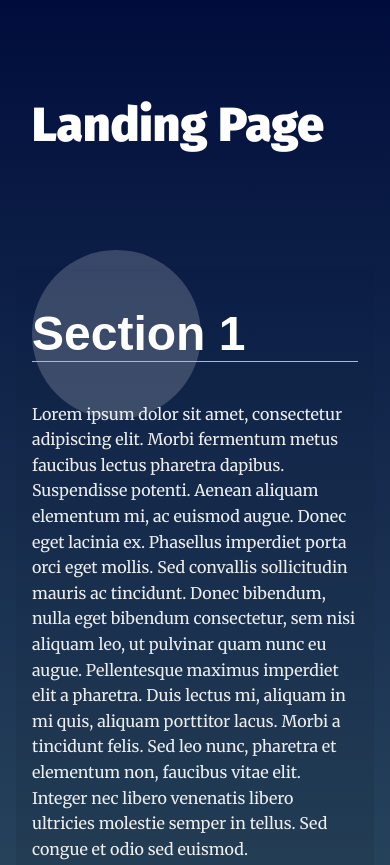
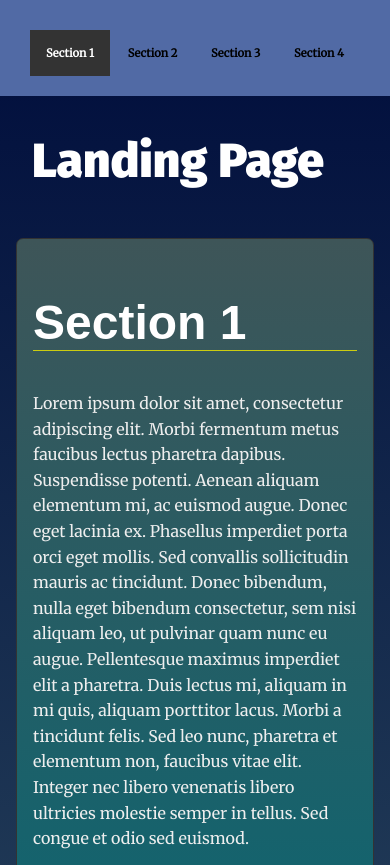
Before and after one commit to anantakrroy/FrontendNanodegree, a plain HTML site: page Project2/index.html in a window 390 px wide. Shown: the top 865 px of the page. Drawn offline with Linux system fonts and the light colour scheme.

Commit message:
Project 2 - final submission

```diff
--- a/Project2/css/styles.css
+++ b/Project2/css/styles.css
@@ -8,25 +8,26 @@
  *
 */
 
+/* ---- Base Rules ---- */
 
-/* ---- Base Rules ---- */
 body {
-    background: rgb(136,203,171);
-    background: linear-gradient(0deg, rgba(136,203,171,1) 0%, rgba(0,13,60,1) 100%);
+    background: rgb(136, 203, 171);
+    background: linear-gradient(0deg, rgba(136, 203, 171, 1) 0%, rgba(0, 13, 60, 1) 100%);
     margin: 0;
     font-family: 'Merriweather', serif;
     color: #fff;
 }
 
+/* Typeography General*/
 
-/* Typeography General*/
 h1 {
     font-family: 'Fira Sans', sans-serif;
     font-size: 3em;
-    margin: 2em 1rem;
+    margin: 1em 1rem;
+    padding: 1em 0 0;
 }
 
-@media only screen and (min-width: 35em){
+@media only screen and (min-width: 35em) {
     h1 {
         font-size: 7em;
         margin: 2em 4rem 1em;
@@ -45,7 +46,18 @@ p {
     color: #eee;
 }
 
+@media only screen and (min-width: 320px) and (max-width: 414px) {
+    li {
+        text-decoration: none;
+        font-size: 0.7em;
+    }
+    .navbar__menu .menu__link {
+        padding: none;
+    }
+}
+
 /* ---- Layout Rules ---- */
+
 main {
     margin: 10vh 1em 10vh;
 }
@@ -60,23 +72,22 @@ section {
     min-height: 80vh;
 }
 
-
 /* ---- Module Rules ---- */
 
 /* Navigation Styles*/
+
+.navbar__menu {
+    margin: 30px;
+}
+
 .navbar__menu ul {
     padding-left: 0;
     margin: 0;
     text-align: right;
 }
 
-.navbar__menu li {
-    display: inline-block;
-}
-
 .navbar__menu .menu__link {
-    display: block;
-    padding: 1em;
+    padding: 1em 1em;
     font-weight: bold;
     text-decoration: none;
     color: #000;
@@ -88,35 +99,64 @@ section {
     transition: ease 0.3s all;
 }
 
+ul {
+    display: flex;
+    justify-content: space-between;
+    text-decoration: none;
+    list-style-type: none;
+}
+
 /* Header Styles */
+
 .page__header {
-    background: #fff;
+    background: rgb(81, 106, 165);
     position: fixed;
     top: 0;
     width: 100%;
     z-index: 5;
+    height: 6rem;
+}
+
+/* Active section styles */
+
+.active__section {
+    background: linear-gradient(0deg, rgb(5, 104, 117) 0%, rgb(62, 85, 88) 100%);
+    border: solid #333 0.5px;
+    border-radius: 7px;
+}
+
+/* Active link styles */
+
+.active__link {
+    background: #333;
+    padding: 1em 1em;
+    font-weight: bold;
+    text-decoration: none;
+    color: #fff;
 }
 
 /* Footer Styles */
+
 .page__footer {
     background: #000;
     padding: 3em;
     color: #fff;
 }
 
-.page__footer p{
+.page__footer p {
     color: #fff;
 }
 
+/* ---- Theme Rules ---- */
 
-/* ---- Theme Rules ---- */
 /* Landing Container Styles */
+
 .landing__container {
     padding: 1em;
     text-align: left;
 }
 
-@media only screen and (min-width: 35em){
+@media only screen and (min-width: 35em) {
     .landing__container {
         max-width: 50em;
         padding: 4em;
@@ -130,8 +170,11 @@ section:nth-of-type(even) .landing__container {
 }
 
 /* Background Circles */
+
 /* Note that background circles are created with psuedo elements before and after */
+
 /* Circles appear to be random do to use of :nth-of-type psuedo class */
+
 section:nth-of-type(odd) .landing__container::before {
     content: '';
     background: rgba(255, 255, 255, 0.187);
@@ -146,8 +189,8 @@ section:nth-of-type(odd) .landing__container::before {
 
 section:nth-of-type(even) .landing__container::before {
     content: '';
-    background: rgb(255,255,255);
-    background: linear-gradient(0deg, rgba(255,255,255,.1) 0%, rgba(255,255,255,.2) 100%);
+    background: rgb(255, 255, 255);
+    background: linear-gradient(0deg, rgba(255, 255, 255, .1) 0%, rgba(255, 255, 255, .2) 100%);
     position: absolute;
     top: 3em;
     right: 3em;
@@ -161,8 +204,8 @@ section:nth-of-type(even) .landing__container::before {
 
 section:nth-of-type(3n) .landing__container::after {
     content: '';
-    background: rgb(255,255,255);
-    background: linear-gradient(0deg, rgba(255,255,255,.1) 0%, rgba(255,255,255,.2) 100%);
+    background: rgb(255, 255, 255);
+    background: linear-gradient(0deg, rgba(255, 255, 255, .1) 0%, rgba(255, 255, 255, .2) 100%);
     position: absolute;
     right: 0;
     bottom: 0;
@@ -176,8 +219,8 @@ section:nth-of-type(3n) .landing__container::after {
 
 section:nth-of-type(3n + 1) .landing__container::after {
     content: '';
-    background: rgb(255,255,255);
-    background: linear-gradient(0deg, rgba(255,255,255,.1) 0%, rgba(255,255,255,.2) 100%);
+    background: rgb(255, 255, 255);
+    background: linear-gradient(0deg, rgba(255, 255, 255, .1) 0%, rgba(255, 255, 255, .2) 100%);
     position: absolute;
     right: 20vw;
     bottom: -5em;
@@ -189,10 +232,12 @@ section:nth-of-type(3n + 1) .landing__container::after {
     transition: ease 0.5s all;
 }
 
+/* ---- Theme State Rules ---- */
 
-/* ---- Theme State Rules ---- */
 /* Section Active Styles */
+
 /* Note: your-active-class class is applied through javascript. You should update the class here and in the index.html to what you set in your javascript file.  */
+
 section.your-active-class {
     background: rgb(0, 0, 0);
     background: linear-gradient(0deg, rgba(0, 0, 0, 0.1) 0%, rgba(0, 0, 0, 0) 100%);
@@ -209,15 +254,12 @@ section.your-active-class .landing__container::after {
 }
 
 /* Section Active Styles Keyframe Animations */
+
 @keyframes rotate {
-	from {
-		transform: rotate(0deg)
-		           translate(-1em)
-		           rotate(0deg);
-	}
-	to {
-		transform: rotate(360deg)
-		           translate(-1em)
-		           rotate(-360deg);
-	}
+    from {
+        transform: rotate(0deg) translate(-1em) rotate(0deg);
+    }
+    to {
+        transform: rotate(360deg) translate(-1em) rotate(-360deg);
+    }
 }
--- a/Project2/index.html
+++ b/Project2/index.html
@@ -1,14 +1,17 @@
 <!DOCTYPE html>
 <html lang="en">
+
 <head>
   <meta charset="UTF-8">
   <meta name="viewport" content="width=device-width, initial-scale=1.0">
   <meta http-equiv="X-UA-Compatible" content="ie=edge">
   <title>Manipulating the DOM</title>
   <!-- Load Google Fonts -->
-  <link href="https://fonts.googleapis.com/css?family=Fira+Sans:900|Merriweather&display=swap" rel="stylesheet">  <!-- Load Styles -->
+  <link href="https://fonts.googleapis.com/css?family=Fira+Sans:900|Merriweather&display=swap" rel="stylesheet">
+  <!-- Load Styles -->
   <link href="css/styles.css" rel="stylesheet">
 </head>
+
 <body>
   <!-- HTML Follows BEM naming conventions
   IDs are only used for sections to connect menu anchors to sections -->
@@ -26,34 +29,75 @@
     a data attribute that will populate the li node.
     Adding more sections will automatically populate nav.
     The first section is set to active class by default -->
-    <section id="section1" data-nav="Section 1" class="your-active-class">
+    <section id="section1" data-nav="Section 1" class="active__section">
       <div class="landing__container">
         <h2>Section 1</h2>
-        <p>Lorem ipsum dolor sit amet, consectetur adipiscing elit. Morbi fermentum metus faucibus lectus pharetra dapibus. Suspendisse potenti. Aenean aliquam elementum mi, ac euismod augue. Donec eget lacinia ex. Phasellus imperdiet porta orci eget mollis. Sed convallis sollicitudin mauris ac tincidunt. Donec bibendum, nulla eget bibendum consectetur, sem nisi aliquam leo, ut pulvinar quam nunc eu augue. Pellentesque maximus imperdiet elit a pharetra. Duis lectus mi, aliquam in mi quis, aliquam porttitor lacus. Morbi a tincidunt felis. Sed leo nunc, pharetra et elementum non, faucibus vitae elit. Integer nec libero venenatis libero ultricies molestie semper in tellus. Sed congue et odio sed euismod.</p>
+        <p>Lorem ipsum dolor sit amet, consectetur adipiscing elit. Morbi fermentum metus faucibus lectus pharetra
+          dapibus. Suspendisse potenti. Aenean aliquam elementum mi, ac euismod augue. Donec eget lacinia ex. Phasellus
+          imperdiet porta orci eget mollis. Sed convallis sollicitudin mauris ac tincidunt. Donec bibendum, nulla eget
+          bibendum consectetur, sem nisi aliquam leo, ut pulvinar quam nunc eu augue. Pellentesque maximus imperdiet
+          elit a pharetra. Duis lectus mi, aliquam in mi quis, aliquam porttitor lacus. Morbi a tincidunt felis. Sed leo
+          nunc, pharetra et elementum non, faucibus vitae elit. Integer nec libero venenatis libero ultricies molestie
+          semper in tellus. Sed congue et odio sed euismod.</p>
 
-        <p>Aliquam a convallis justo. Vivamus venenatis, erat eget pulvinar gravida, ipsum lacus aliquet velit, vel luctus diam ipsum a diam. Cras eu tincidunt arcu, vitae rhoncus purus. Vestibulum fermentum consectetur porttitor. Suspendisse imperdiet porttitor tortor, eget elementum tortor mollis non.</p>
+        <p>Aliquam a convallis justo. Vivamus venenatis, erat eget pulvinar gravida, ipsum lacus aliquet velit, vel
+          luctus diam ipsum a diam. Cras eu tincidunt arcu, vitae rhoncus purus. Vestibulum fermentum consectetur
+          porttitor. Suspendisse imperdiet porttitor tortor, eget elementum tortor mollis non.</p>
       </div>
     </section>
     <section id="section2" data-nav="Section 2">
       <div class="landing__container">
         <h2>Section 2</h2>
-        <p>Lorem ipsum dolor sit amet, consectetur adipiscing elit. Morbi fermentum metus faucibus lectus pharetra dapibus. Suspendisse potenti. Aenean aliquam elementum mi, ac euismod augue. Donec eget lacinia ex. Phasellus imperdiet porta orci eget mollis. Sed convallis sollicitudin mauris ac tincidunt. Donec bibendum, nulla eget bibendum consectetur, sem nisi aliquam leo, ut pulvinar quam nunc eu augue. Pellentesque maximus imperdiet elit a pharetra. Duis lectus mi, aliquam in mi quis, aliquam porttitor lacus. Morbi a tincidunt felis. Sed leo nunc, pharetra et elementum non, faucibus vitae elit. Integer nec libero venenatis libero ultricies molestie semper in tellus. Sed congue et odio sed euismod.</p>
+        <p>Lorem ipsum dolor sit amet, consectetur adipiscing elit. Morbi fermentum metus faucibus lectus pharetra
+          dapibus. Suspendisse potenti. Aenean aliquam elementum mi, ac euismod augue. Donec eget lacinia ex. Phasellus
+          imperdiet porta orci eget mollis. Sed convallis sollicitudin mauris ac tincidunt. Donec bibendum, nulla eget
+          bibendum consectetur, sem nisi aliquam leo, ut pulvinar quam nunc eu augue. Pellentesque maximus imperdiet
+          elit a pharetra. Duis lectus mi, aliquam in mi quis, aliquam porttitor lacus. Morbi a tincidunt felis. Sed leo
+          nunc, pharetra et elementum non, faucibus vitae elit. Integer nec libero venenatis libero ultricies molestie
+          semper in tellus. Sed congue et odio sed euismod.</p>
 
-        <p>Aliquam a convallis justo. Vivamus venenatis, erat eget pulvinar gravida, ipsum lacus aliquet velit, vel luctus diam ipsum a diam. Cras eu tincidunt arcu, vitae rhoncus purus. Vestibulum fermentum consectetur porttitor. Suspendisse imperdiet porttitor tortor, eget elementum tortor mollis non.</p>
+        <p>Aliquam a convallis justo. Vivamus venenatis, erat eget pulvinar gravida, ipsum lacus aliquet velit, vel
+          luctus diam ipsum a diam. Cras eu tincidunt arcu, vitae rhoncus purus. Vestibulum fermentum consectetur
+          porttitor. Suspendisse imperdiet porttitor tortor, eget elementum tortor mollis non.</p>
       </div>
     </section>
     <section id="section3" data-nav="Section 3">
       <div class="landing__container">
         <h2>Section 3</h2>
-        <p>Lorem ipsum dolor sit amet, consectetur adipiscing elit. Morbi fermentum metus faucibus lectus pharetra dapibus. Suspendisse potenti. Aenean aliquam elementum mi, ac euismod augue. Donec eget lacinia ex. Phasellus imperdiet porta orci eget mollis. Sed convallis sollicitudin mauris ac tincidunt. Donec bibendum, nulla eget bibendum consectetur, sem nisi aliquam leo, ut pulvinar quam nunc eu augue. Pellentesque maximus imperdiet elit a pharetra. Duis lectus mi, aliquam in mi quis, aliquam porttitor lacus. Morbi a tincidunt felis. Sed leo nunc, pharetra et elementum non, faucibus vitae elit. Integer nec libero venenatis libero ultricies molestie semper in tellus. Sed congue et odio sed euismod.</p>
+        <p>Lorem ipsum dolor sit amet, consectetur adipiscing elit. Morbi fermentum metus faucibus lectus pharetra
+          dapibus. Suspendisse potenti. Aenean aliquam elementum mi, ac euismod augue. Donec eget lacinia ex. Phasellus
+          imperdiet porta orci eget mollis. Sed convallis sollicitudin mauris ac tincidunt. Donec bibendum, nulla eget
+          bibendum consectetur, sem nisi aliquam leo, ut pulvinar quam nunc eu augue. Pellentesque maximus imperdiet
+          elit a pharetra. Duis lectus mi, aliquam in mi quis, aliquam porttitor lacus. Morbi a tincidunt felis. Sed leo
+          nunc, pharetra et elementum non, faucibus vitae elit. Integer nec libero venenatis libero ultricies molestie
+          semper in tellus. Sed congue et odio sed euismod.</p>
 
-        <p>Aliquam a convallis justo. Vivamus venenatis, erat eget pulvinar gravida, ipsum lacus aliquet velit, vel luctus diam ipsum a diam. Cras eu tincidunt arcu, vitae rhoncus purus. Vestibulum fermentum consectetur porttitor. Suspendisse imperdiet porttitor tortor, eget elementum tortor mollis non.</p>
+        <p>Aliquam a convallis justo. Vivamus venenatis, erat eget pulvinar gravida, ipsum lacus aliquet velit, vel
+          luctus diam ipsum a diam. Cras eu tincidunt arcu, vitae rhoncus purus. Vestibulum fermentum consectetur
+          porttitor. Suspendisse imperdiet porttitor tortor, eget elementum tortor mollis non.</p>
+      </div>
+    </section>
+    <section id="section4" data-nav="Section 4">
+      <div class="landing__container">
+        <h2>Section 4</h2>
+        <p>Lorem ipsum dolor sit amet, consectetur adipiscing elit. Morbi fermentum metus faucibus lectus pharetra
+          dapibus. Suspendisse potenti. Aenean aliquam elementum mi, ac euismod augue. Donec eget lacinia ex. Phasellus
+          imperdiet porta orci eget mollis. Sed convallis sollicitudin mauris ac tincidunt. Donec bibendum, nulla eget
+          bibendum consectetur, sem nisi aliquam leo, ut pulvinar quam nunc eu augue. Pellentesque maximus imperdiet
+          elit a pharetra. Duis lectus mi, aliquam in mi quis, aliquam porttitor lacus. Morbi a tincidunt felis. Sed leo
+          nunc, pharetra et elementum non, faucibus vitae elit. Integer nec libero venenatis libero ultricies molestie
+          semper in tellus. Sed congue et odio sed euismod.</p>
+
+        <p>Aliquam a convallis justo. Vivamus venenatis, erat eget pulvinar gravida, ipsum lacus aliquet velit, vel
+          luctus diam ipsum a diam. Cras eu tincidunt arcu, vitae rhoncus purus. Vestibulum fermentum consectetur
+          porttitor. Suspendisse imperdiet porttitor tortor, eget elementum tortor mollis non.</p>
       </div>
     </section>
   </main>
   <footer class="page__footer">
     <p>&copy Udacity</p>
   </footer>
+  <script src="./js/app.js"></script>
+</body>
 
-</body>
 </html>
```
